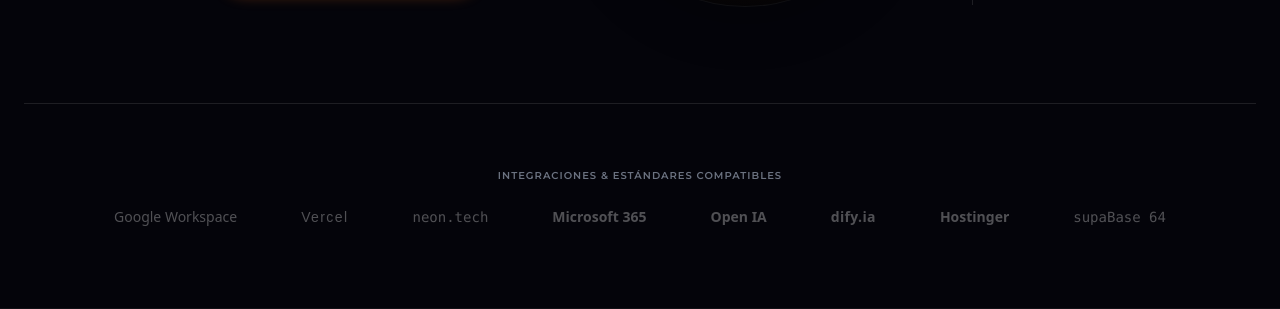
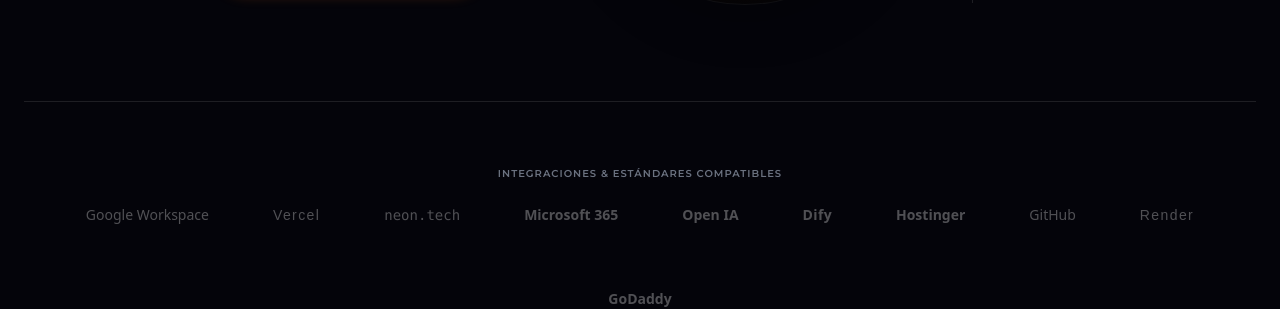
Before and after one commit to whoiselgallo/Ferreteria_Smart, a plain HTML site: page index.html in a window 1280 px wide. Shown: the part 491-800 px from the top of the page. Drawn offline with nearby package versions, Linux system fonts and the light colour scheme; a web font is replaced by a local one.

Commit message:
feat: adjust brand logos (replace supabase with github, change dify.ia to Dify, add Render and GoDaddy)

```diff
--- a/index.html
+++ b/index.html
@@ -316,9 +316,11 @@
                 <span class="font-mono text-sm text-white">neon.tech</span>
                 <span class="font-sans font-bold text-sm text-white">Microsoft 365</span>
                 <span class="font-sans font-bold text-sm text-white">Open IA</span>
-                <span class="font-sans font-bold text-sm text-white tracking-wide">dify.ia</span>
+                <span class="font-sans font-bold text-sm text-white tracking-wide">Dify</span>
                 <span class="font-sans font-semibold text-sm text-white">Hostinger</span>
-                <span class="font-mono text-sm text-white">supaBase 64</span>
+                <span class="font-sans font-medium text-sm text-white">GitHub</span>
+                <span class="font-bruno text-sm text-white tracking-widest">Render</span>
+                <span class="font-sans font-semibold text-sm text-white">GoDaddy</span>
             </div>
         </div>
     </section>
```
